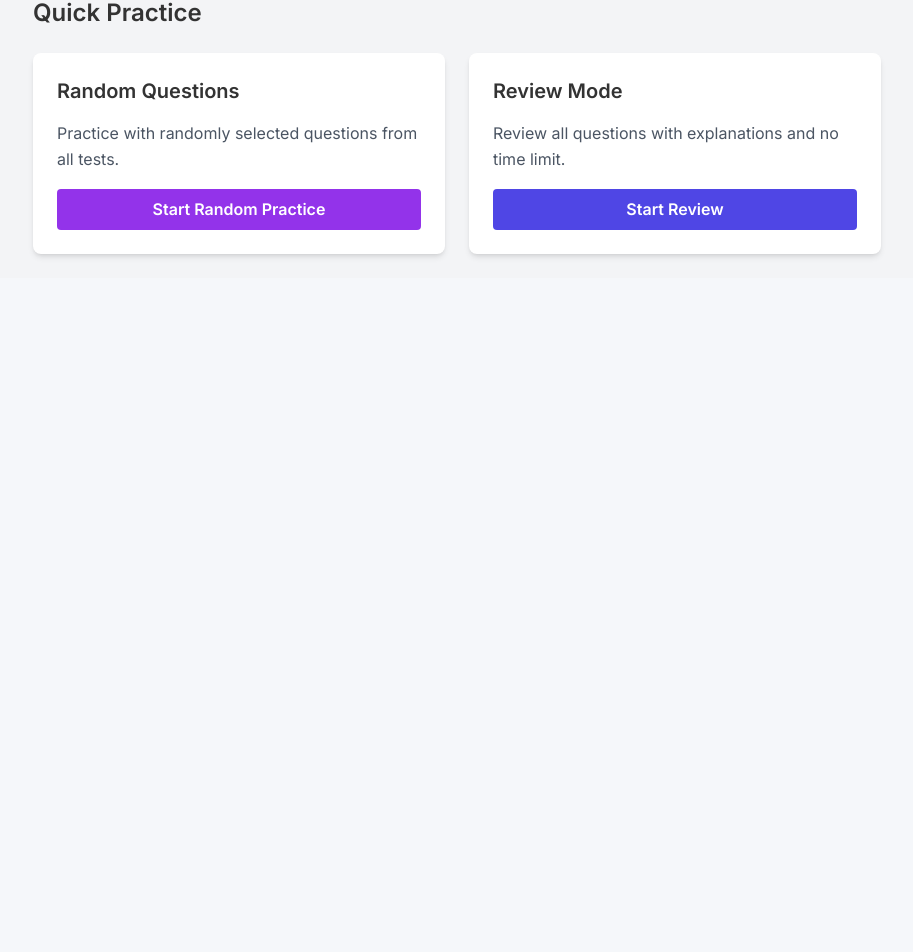
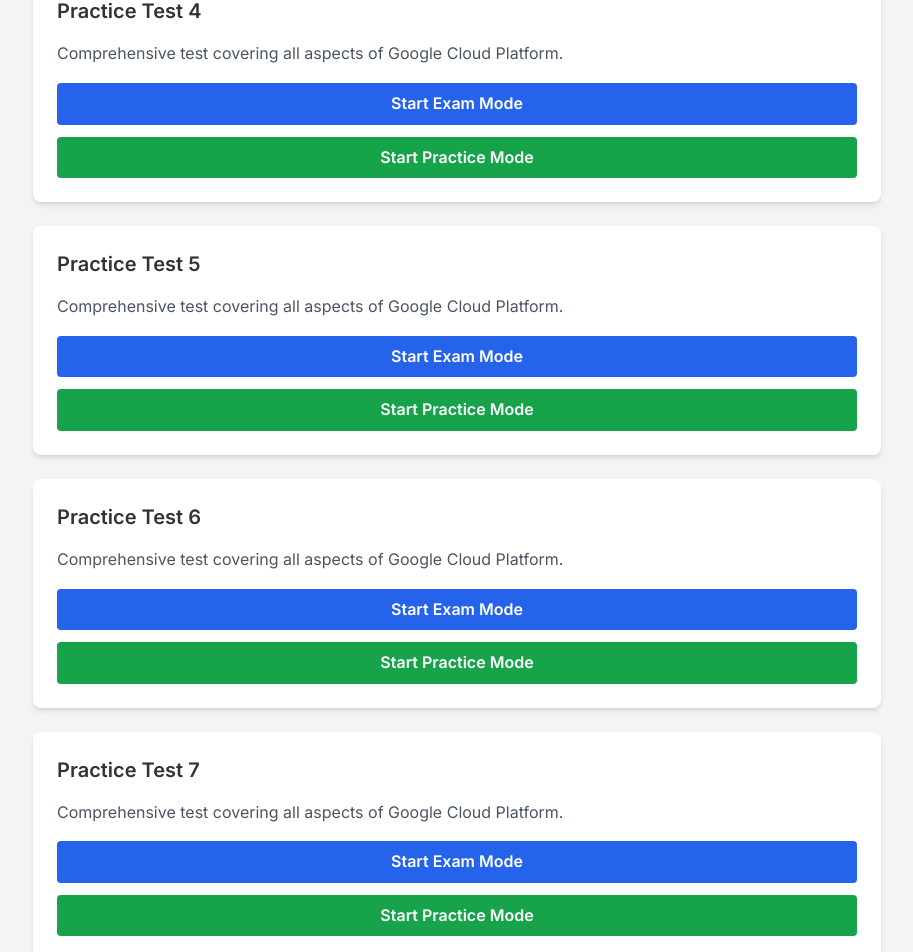
Before and after one commit to pavithrakamath/my-gcp-exam-app, a React (Create React App) app: page / in a window 1280 px wide. Shown: the part 933-1885 px from the top of the page, without its empty margins (183-1096 px from the left). Before the commit the page ends 1211 px from the top, so only its background shows below. Built offline with nearby package versions, Linux system fonts and the light colour scheme.

Commit message:
update test-ui

```diff
--- a/src/components/TestSelection.js
+++ b/src/components/TestSelection.js
@@ -75,6 +75,89 @@
                             </button>
                         </div>
                     </div>
+
+                    <div className="bg-white rounded-lg shadow-md p-6">
+                        <h3 className="text-xl font-semibold mb-4">Practice Test 4</h3>
+                        <p className="text-gray-600 mb-4">
+                            Comprehensive test covering all aspects of Google Cloud Platform.
+                        </p>
+                        <div className="space-y-3">
+                            <button
+                                onClick={() => handleStartTest('test4', 'exam')}
+                                className="w-full bg-blue-600 text-white px-6 py-2 rounded hover:bg-blue-700 transition-colors"
+                            >
+                                Start Exam Mode
+                            </button>
+                            <button
+                                onClick={() => handleStartTest('test4', 'practice')}
+                                className="w-full bg-green-600 text-white px-6 py-2 rounded hover:bg-green-700 transition-colors"
+                            >
+                                Start Practice Mode
+                            </button>
+                        </div>
+                    </div>
+
+                    <div className="bg-white rounded-lg shadow-md p-6">
+                        <h3 className="text-xl font-semibold mb-4">Practice Test 5</h3>
+                        <p className="text-gray-600 mb-4">
+                            Comprehensive test covering all aspects of Google Cloud Platform.
+                        </p>
+                        <div className="space-y-3">
+                            <button
+                                onClick={() => handleStartTest('test5', 'exam')}
+                                className="w-full bg-blue-600 text-white px-6 py-2 rounded hover:bg-blue-700 transition-colors"
+                            >
+                                Start Exam Mode
+                            </button>
+                            <button
+                                onClick={() => handleStartTest('test5', 'practice')}
+                                className="w-full bg-green-600 text-white px-6 py-2 rounded hover:bg-green-700 transition-colors"
+                            >
+                                Start Practice Mode
+                            </button>
+                        </div>
+                    </div>
+
+                    <div className="bg-white rounded-lg shadow-md p-6">
+                        <h3 className="text-xl font-semibold mb-4">Practice Test 6</h3>
+                        <p className="text-gray-600 mb-4">
+                            Comprehensive test covering all aspects of Google Cloud Platform.
+                        </p>
+                        <div className="space-y-3">
+                            <button
+                                onClick={() => handleStartTest('test6', 'exam')}
+                                className="w-full bg-blue-600 text-white px-6 py-2 rounded hover:bg-blue-700 transition-colors"
+                            >
+                                Start Exam Mode
+                            </button>
+                            <button
+                                onClick={() => handleStartTest('test6', 'practice')}
+                                className="w-full bg-green-600 text-white px-6 py-2 rounded hover:bg-green-700 transition-colors"
+                            >
+                                Start Practice Mode
+                            </button>
+                        </div>
+                    </div>
+                    <div className="bg-white rounded-lg shadow-md p-6">
+                        <h3 className="text-xl font-semibold mb-4">Practice Test 7</h3>
+                        <p className="text-gray-600 mb-4">
+                            Comprehensive test covering all aspects of Google Cloud Platform.
+                        </p>
+                        <div className="space-y-3">
+                            <button
+                                onClick={() => handleStartTest('test7', 'exam')}
+                                className="w-full bg-blue-600 text-white px-6 py-2 rounded hover:bg-blue-700 transition-colors"
+                            >
+                                Start Exam Mode
+                            </button>
+                            <button
+                                onClick={() => handleStartTest('test7', 'practice')}
+                                className="w-full bg-green-600 text-white px-6 py-2 rounded hover:bg-green-700 transition-colors"
+                            >
+                                Start Practice Mode
+                            </button>
+                        </div>
+                    </div>
                 </div>
             </div>
 
```
